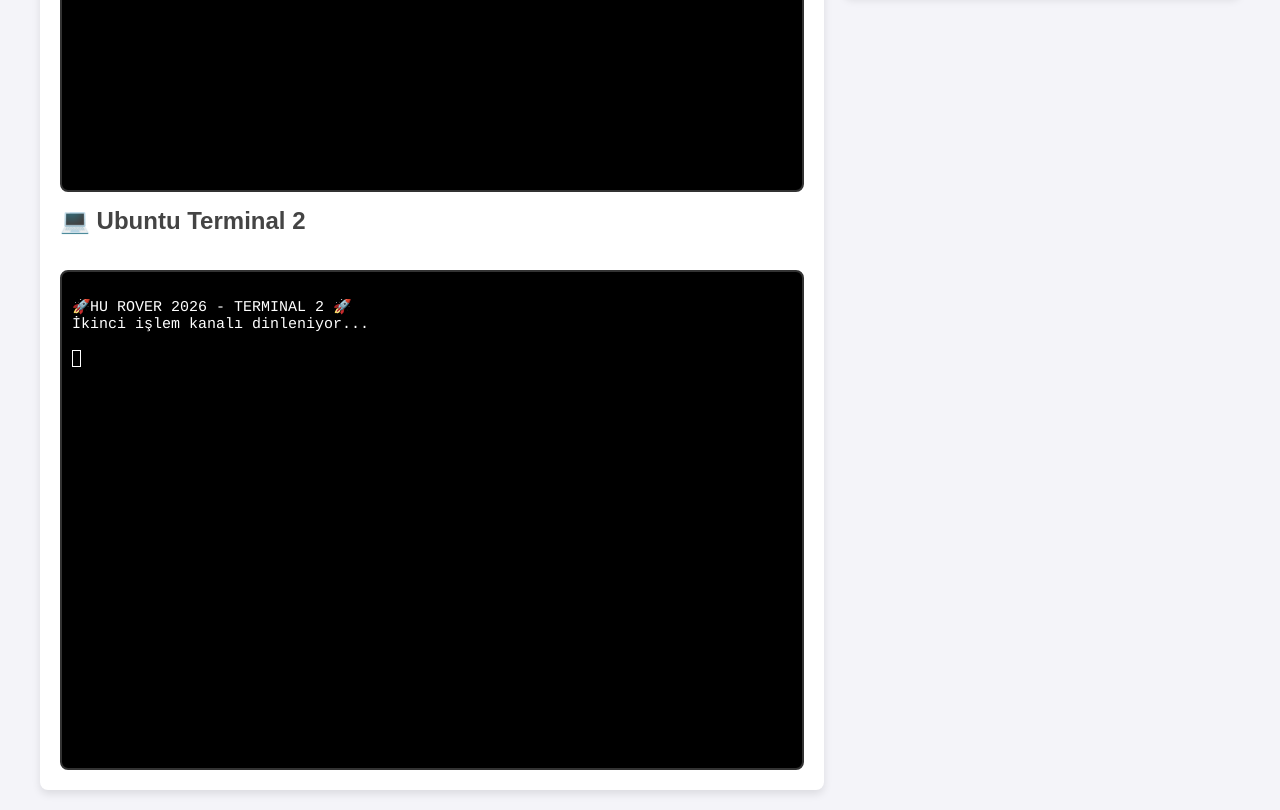
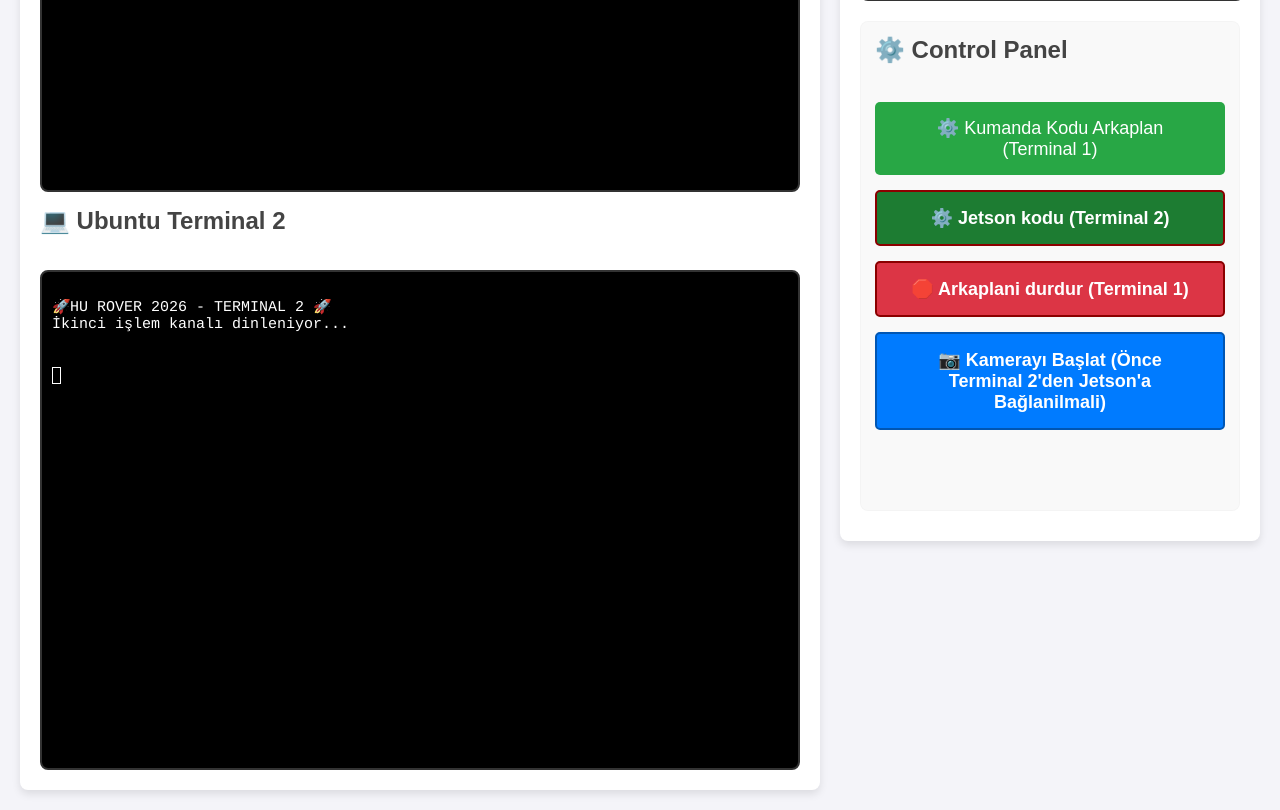
Before and after one commit to HU-Rover/Yer_istasyonu, a Flask app: page / in a window 1280 px wide. Shown: the part 499-1309 px from the top of the page. Run offline with Flask 3, Linux system fonts and the light colour scheme.

Commit message:
Adjust layout and update terminal control panel
Updated styles for layout and control panel, adjusted camera container, and modified terminal messages.

```diff
--- a/ros2_web/templates/index.html
+++ b/ros2_web/templates/index.html
@@ -26,7 +26,7 @@
             justify-content: space-between;
             align-items: flex-start;
             gap: 20px;
-            max-width: 1200px;
+            max-width: 1600px;
             margin: 0 auto;
         }
 
@@ -49,13 +49,13 @@
             padding: 20px;
             border-radius: 8px;
             box-shadow: 0 4px 8px rgba(0,0,0,0.1);
-            text-align: center;
+            text-align: left;
         }
 
         /* Terminal Kutusu Tasarımı (Ortak Class) */
         .terminal-kutu {
             width: 100%;
-            height: 500px;
+            height: 500px; /* Ekrana daha rahat sığması için 300px tutuldu */
             border: 2px solid #333;
             padding: 10px;
             background-color: #000;
@@ -80,6 +80,48 @@
         .btn:hover { background-color: #0056b3; }
 
         #sonuc { font-weight: bold; margin-top: 15px; min-height: 20px;}
+
+        /* Kontroller (butonlar) */
+        .controls {
+            background-color: #f9f9f9;
+            padding: 15px;
+            border-radius: 8px;
+            margin-bottom: 10px;
+            text-align: left;
+            box-shadow: inset 0 0 0 1px rgba(0,0,0,0.02);
+        }
+
+        /* Kamera Kutusu Tasarımı */
+        #kamera-container {
+            width: 100%;
+            background-color: #222;
+            border: 2px solid #333;
+            border-radius: 8px;
+            overflow: hidden;
+            position: relative;
+            text-align: center;
+            height: 100%;
+            min-height: 320px;
+        }
+
+        #kamera-container img {
+            width: 100%;
+            height: 100%;
+            object-fit: cover;
+            display: block;
+        }
+
+        .kamera-baslik {
+            position: absolute;
+            top: 10px;
+            left: 10px;
+            background-color: rgba(0, 0, 0, 0.7);
+            color: #00ff00;
+            padding: 5px 10px;
+            border-radius: 4px;
+            font-size: 14px;
+            font-weight: bold;
+        }
     </style>
 </head>
 <body>
@@ -97,9 +139,19 @@
         </div>
 
         <div class="sag-panel">
+            <h2>📷 Canlı Kamera Akışı (RTSP)</h2>
+
+            <div id="kamera-container" style="width: 100%; background-color: #000; border-radius: 8px; margin-bottom: 20px; overflow: hidden; position: relative;">
+                <div style="position: absolute; top: 10px; left: 10px; background-color: rgba(0,0,0,0.7); color: #00ff00; padding: 5px 10px; border-radius: 4px; font-weight: bold; z-index: 10;">
+                    🔴 REC | RTSP Yayını
+                </div>
+
+                <img src="/kamera-yayini" style="width: 100%; max-height: 480px; display: block; object-fit: cover;" alt="RTSP Bağlantısı Bekleniyor...">
+            </div>
+
+            <div class="controls" style="margin-top:15px;">
                 <h2>⚙️ Control Panel</h2>
                 <br>
-
                 <button class="btn" onclick="arkaplanKumandaKodu()" style="background-color: #28a745;">
                     ⚙️ Kumanda Kodu Arkaplan (Terminal 1)
                 </button>
@@ -112,7 +164,12 @@
                     🛑 Arkaplani durdur (Terminal 1)
                 </button>
 
+                <button class="btn" onclick="sshKameraBaslat()" style="background-color: #007bff; font-weight: bold; border: 2px solid #0056b3;">
+                📷 Kamerayı Başlat (Önce Terminal 2'den Jetson'a Bağlanilmali)
+                </button>
+
                 <p id="sonuc"></p>
+            </div>
         </div>
 
     </div>
@@ -198,6 +255,28 @@
         socket.emit('terminal-girdi-2', {input: data});
     });
 
+    // Arayüzdeki terminalden kamerayı arka planda başlatır
+    function sshKameraBaslat() {
+        const onay = confirm("LÜTFEN DİKKAT!\nTerminal 2 üzerinden Jetson'a (SSH ile) bağlandığınızdan emin misiniz?");
+
+        if (onay) {
+            const sonucAlani = document.getElementById('sonuc');
+            sonucAlani.innerText = "Kamera komutları Terminal 2'ye gönderiliyor...";
+            sonucAlani.style.color = "black";
+
+            fetch('/ssh-kamera-baslat', { method: 'POST' })
+            .then(response => response.json())
+            .then(data => {
+                sonucAlani.innerText = data.mesaj;
+                sonucAlani.style.color = data.durum === "basarili" ? "green" : "red";
+            })
+            .catch(error => {
+                sonucAlani.innerText = "Hata oluştu!";
+                sonucAlani.style.color = "red";
+            });
+        }
+    }
+
 
     // Karşılama Mesajları
     term1.writeln('');
@@ -208,12 +287,12 @@
     term1.writeln('██║  ██║╚██████╔╝    ██║  ██║╚██████╔╝ ╚████╔╝ ███████╗██║  ██║');
     term1.writeln('╚═╝  ╚═╝ ╚═════╝     ╚═╝  ╚═╝ ╚═════╝   ╚═══╝  ╚══════╝╚═╝  ╚═╝');
     term1.writeln('');
-    term1.writeln('🚀 HU ROVER 2026 - TERMINAL 1 🚀');
+    term1.writeln('🚀 HU ROVER 2026 - TERMINAL 1 \n\r');
     term1.writeln('');
 
     term2.writeln('');
     term2.writeln('🚀 HU ROVER 2026 - TERMINAL 2 🚀');
-    term2.writeln('İkinci işlem kanalı dinleniyor...');
+    term2.writeln('İkinci işlem kanalı dinleniyor... \n\r');
     term2.writeln('');
     </script>
 
```
Lines whose indentation alone changed are shown as unchanged.
